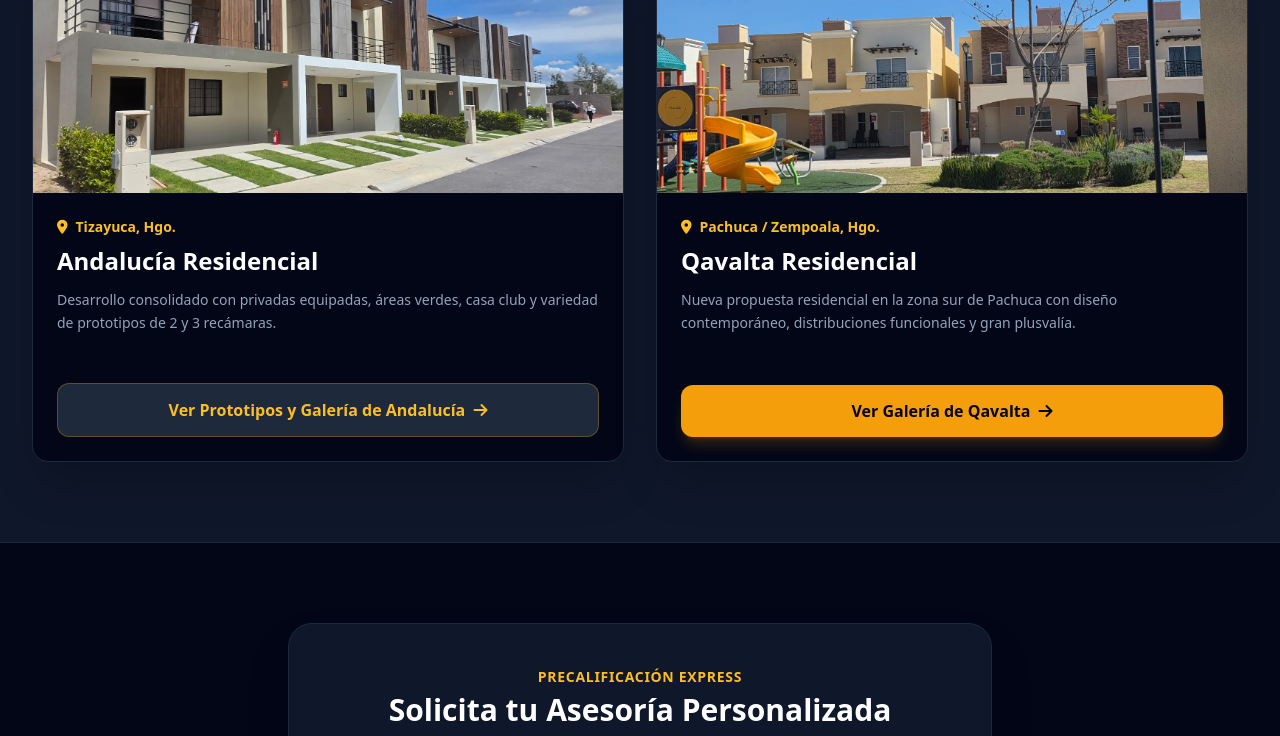
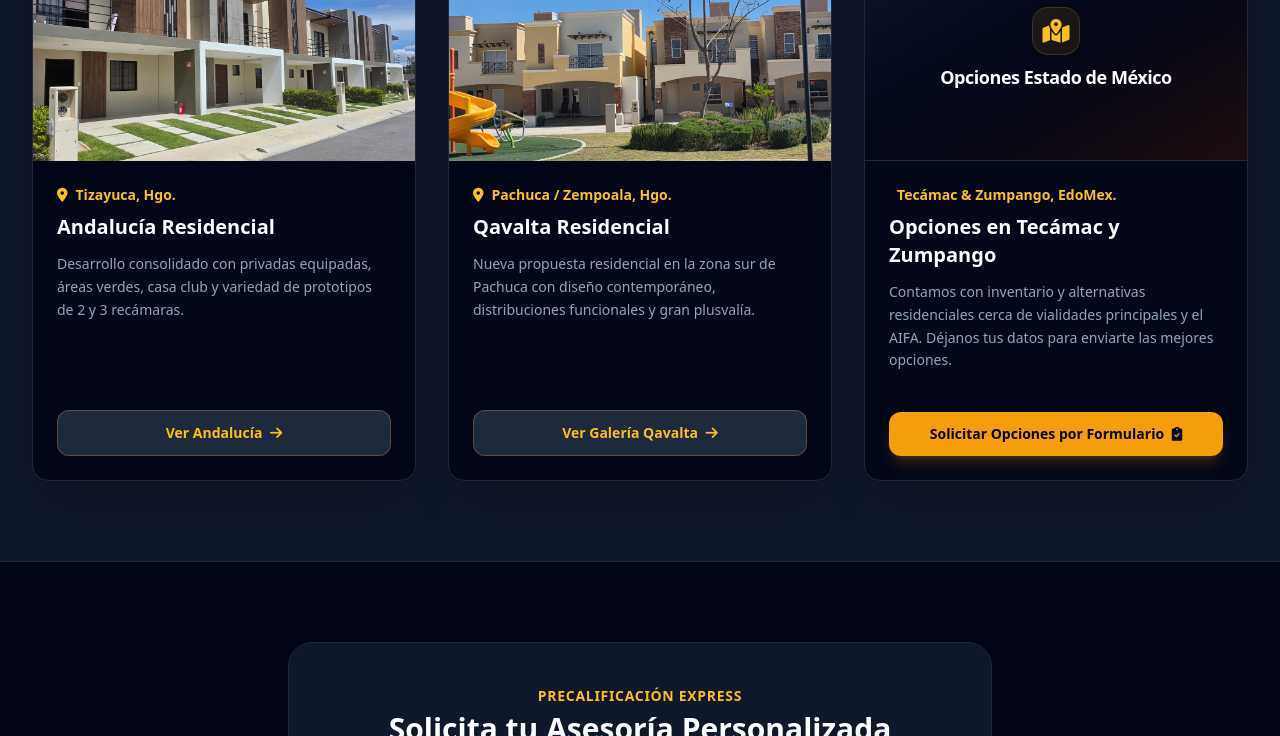
Before and after one commit to AlbertoJasso0405/Tu-casa-tu-patrimonio, a plain HTML site: page index.html in a window 1280 px wide. Shown: the part 1227-1963 px from the top of the page. Drawn offline with nearby package versions, Linux system fonts and the light colour scheme.

Commit message:
Update index.html

```diff
--- a/index.html
+++ b/index.html
@@ -77,7 +77,7 @@
         </div>
     </section>
 
-    <!-- Desarrollos Destacados (Primero) -->
+    <!-- Desarrollos Destacados -->
     <section id="desarrollos" class="py-20 bg-slate-900 border-b border-slate-800">
         <div class="max-w-7xl mx-auto px-4 sm:px-6 lg:px-8">
             <div class="text-center mb-16">
@@ -85,11 +85,11 @@
                 <p class="text-lg text-slate-400 max-w-2xl mx-auto">Seleccionamos residenciales con gran plusvalía, excelente conectividad y amenidades para asegurar el patrimonio de tu familia.</p>
             </div>
 
-            <div class="grid grid-cols-1 md:grid-cols-2 gap-8">
+            <div class="grid grid-cols-1 md:grid-cols-3 gap-8">
                 <!-- Tarjeta Andalucía -->
                 <div class="bg-slate-950 rounded-2xl overflow-hidden border border-slate-800 shadow-2xl flex flex-col justify-between group hover:border-amber-500/50 transition duration-300">
                     <div>
-                        <div class="h-64 overflow-hidden relative">
+                        <div class="h-56 overflow-hidden relative">
                             <img src="imagenes/hero.jpeg" alt="Andalucía Residencial" class="w-full h-full object-cover group-hover:scale-105 transition duration-500">
                             <div class="absolute top-4 left-4 bg-slate-900/90 backdrop-blur px-3 py-1.5 rounded-lg border border-slate-700">
                                 <img src="imagenes/logo-andalucia.jpeg" alt="Andalucía" class="h-6 w-auto">
@@ -99,15 +99,15 @@
                             <div class="flex items-center gap-2 mb-2 text-amber-400 text-sm font-semibold">
                                 <i class="fa-solid fa-location-dot"></i> Tizayuca, Hgo.
                             </div>
-                            <h3 class="text-2xl font-bold text-white mb-3">Andalucía Residencial</h3>
-                            <p class="text-slate-400 text-sm mb-6 leading-relaxed">
+                            <h3 class="text-xl font-bold text-white mb-3">Andalucía Residencial</h3>
+                            <p class="text-slate-400 text-sm mb-4 leading-relaxed">
                                 Desarrollo consolidado con privadas equipadas, áreas verdes, casa club y variedad de prototipos de 2 y 3 recámaras.
                             </p>
                         </div>
                     </div>
                     <div class="p-6 pt-0">
-                        <a href="andalucia.html" class="block text-center bg-slate-800 hover:bg-slate-700 text-amber-400 font-bold py-3.5 rounded-xl border border-amber-500/30 transition">
-                            Ver Prototipos y Galería de Andalucía <i class="fa-solid fa-arrow-right ml-1"></i>
+                        <a href="andalucia.html" class="block text-center bg-slate-800 hover:bg-slate-700 text-amber-400 font-bold py-3 rounded-xl border border-amber-500/30 transition text-sm">
+                            Ver Andalucía <i class="fa-solid fa-arrow-right ml-1"></i>
                         </a>
                     </div>
                 </div>
@@ -115,7 +115,7 @@
                 <!-- Tarjeta Qavalta -->
                 <div class="bg-slate-950 rounded-2xl overflow-hidden border border-slate-800 shadow-2xl flex flex-col justify-between group hover:border-amber-500/50 transition duration-300">
                     <div>
-                        <div class="h-64 overflow-hidden relative">
+                        <div class="h-56 overflow-hidden relative">
                             <img src="imagenes/qavalta-1.jpg" alt="Qavalta Residencial" class="w-full h-full object-cover group-hover:scale-105 transition duration-500">
                             <div class="absolute top-4 left-4 bg-slate-900/90 backdrop-blur px-3 py-1.5 rounded-lg border border-slate-700">
                                 <img src="imagenes/logo-qavalta.png" alt="Qavalta" class="h-6 w-auto">
@@ -125,15 +125,43 @@
                             <div class="flex items-center gap-2 mb-2 text-amber-400 text-sm font-semibold">
                                 <i class="fa-solid fa-location-dot"></i> Pachuca / Zempoala, Hgo.
                             </div>
-                            <h3 class="text-2xl font-bold text-white mb-3">Qavalta Residencial</h3>
-                            <p class="text-slate-400 text-sm mb-6 leading-relaxed">
+                            <h3 class="text-xl font-bold text-white mb-3">Qavalta Residencial</h3>
+                            <p class="text-slate-400 text-sm mb-4 leading-relaxed">
                                 Nueva propuesta residencial en la zona sur de Pachuca con diseño contemporáneo, distribuciones funcionales y gran plusvalía.
                             </p>
                         </div>
                     </div>
                     <div class="p-6 pt-0">
-                        <a href="qavalta.html" class="block text-center bg-amber-500 hover:bg-amber-400 text-slate-950 font-bold py-3.5 rounded-xl transition shadow-lg shadow-amber-500/20">
-                            Ver Galería de Qavalta <i class="fa-solid fa-arrow-right ml-1"></i>
+                        <a href="qavalta.html" class="block text-center bg-slate-800 hover:bg-slate-700 text-amber-400 font-bold py-3 rounded-xl border border-amber-500/30 transition text-sm">
+                            Ver Galería Qavalta <i class="fa-solid fa-arrow-right ml-1"></i>
+                        </a>
+                    </div>
+                </div>
+
+                <!-- Tarjeta Tecámac y Zumpango -->
+                <div class="bg-slate-950 rounded-2xl overflow-hidden border border-slate-800 shadow-2xl flex flex-col justify-between group hover:border-amber-500/50 transition duration-300">
+                    <div>
+                        <div class="h-56 bg-gradient-to-br from-slate-900 via-slate-950 to-amber-950/40 overflow-hidden relative flex items-center justify-center p-6 border-b border-slate-800">
+                            <div class="text-center">
+                                <div class="w-12 h-12 bg-amber-500/10 text-amber-400 rounded-2xl flex items-center justify-center text-2xl mx-auto mb-2 border border-amber-500/20">
+                                    <i class="fa-solid fa-map-location-dot"></i>
+                                </div>
+                                <span class="text-white font-extrabold text-lg tracking-tight">Opciones Estado de México</span>
+                            </div>
+                        </div>
+                        <div class="p-6">
+                            <div class="flex items-center gap-2 mb-2 text-amber-400 text-sm font-semibold">
+                                <i class="fa-solid fa-building-user"></i> Tecámac & Zumpango, EdoMex.
+                            </div>
+                            <h3 class="text-xl font-bold text-white mb-3">Opciones en Tecámac y Zumpango</h3>
+                            <p class="text-slate-400 text-sm mb-4 leading-relaxed">
+                                Contamos con inventario y alternativas residenciales cerca de vialidades principales y el AIFA. Déjanos tus datos para enviarte las mejores opciones.
+                            </p>
+                        </div>
+                    </div>
+                    <div class="p-6 pt-0">
+                        <a href="#cuestionario" class="block text-center bg-amber-500 hover:bg-amber-400 text-slate-950 font-bold py-3 rounded-xl transition shadow-lg shadow-amber-500/20 text-sm">
+                            Solicitar Opciones por Formulario <i class="fa-solid fa-clipboard-check ml-1"></i>
                         </a>
                     </div>
                 </div>
@@ -141,7 +169,7 @@
         </div>
     </section>
 
-    <!-- Cuestionario de Perfilamiento (Ahora colocado después de los Desarrollos) -->
+    <!-- Cuestionario de Perfilamiento -->
     <section id="cuestionario" class="py-20 bg-slate-950 border-b border-slate-800">
         <div class="max-w-3xl mx-auto px-4 sm:px-6 lg:px-8">
             <div class="bg-slate-900 p-8 sm:p-10 rounded-3xl border border-slate-800 shadow-2xl">
```
